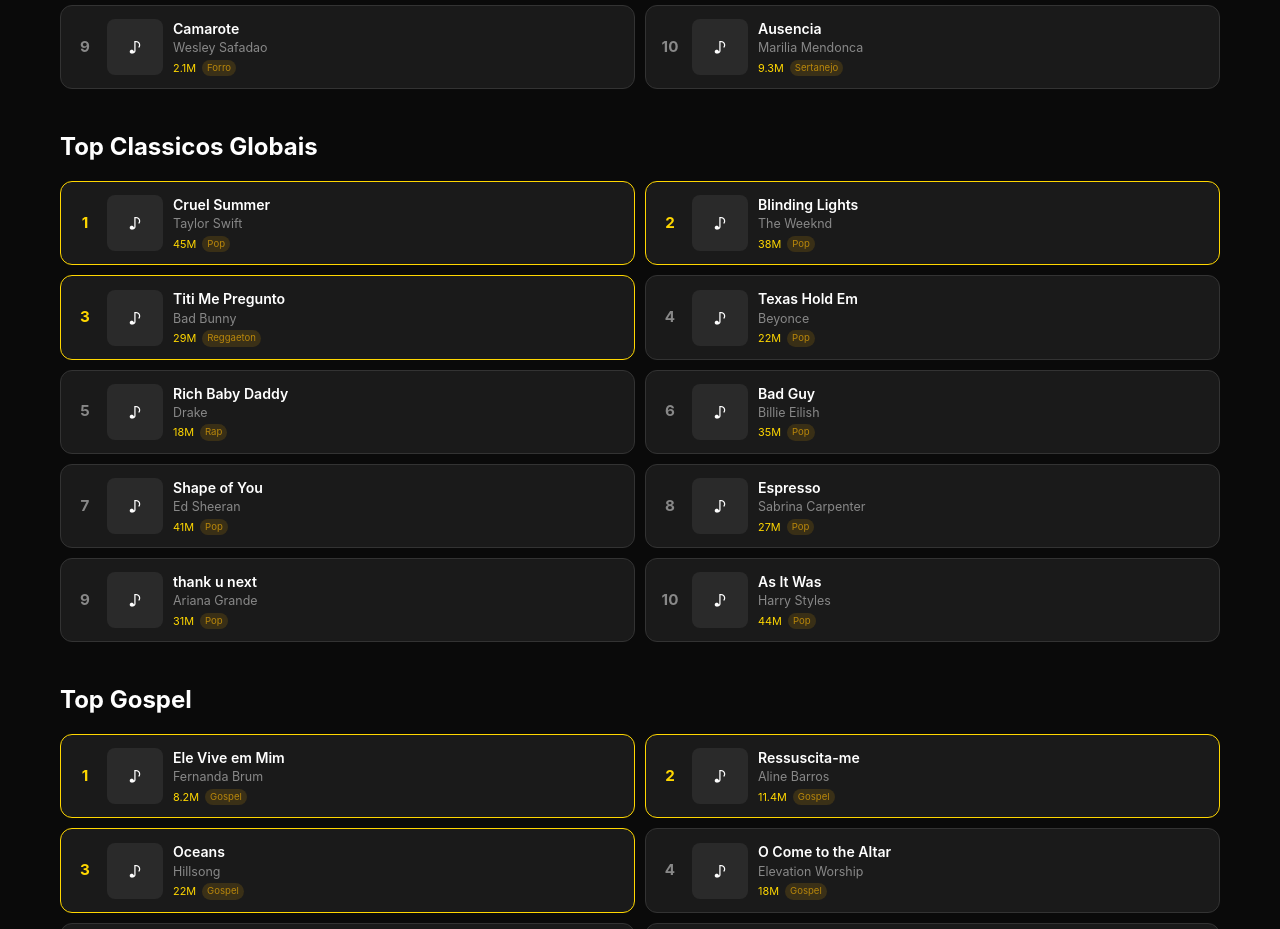
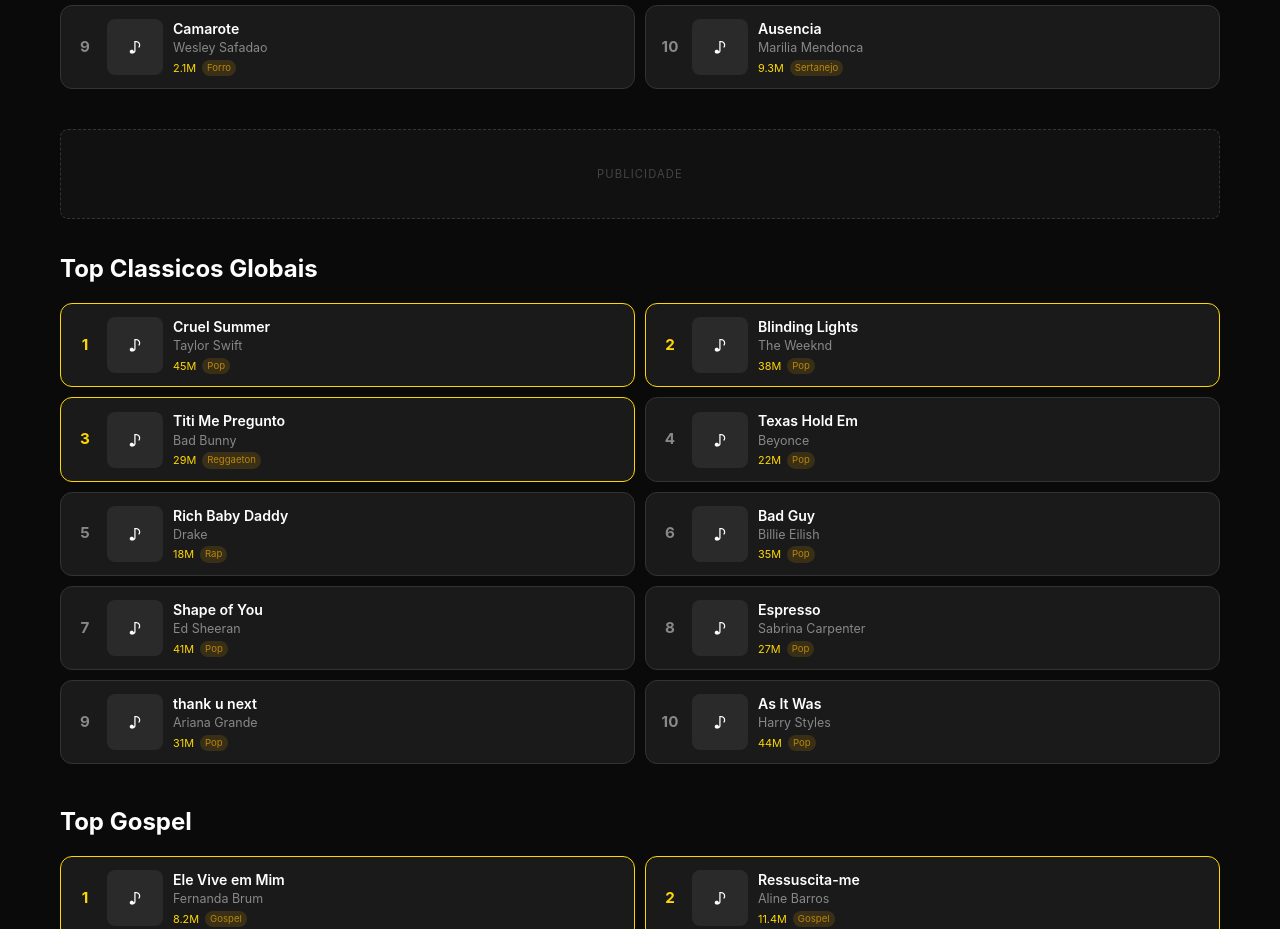
Before and after one commit to adhylsoon-crypto/hits-de-ouro, a Next.js app: page / in a window 1280 px wide. Shown: the part 1260-2189 px from the top of the page. Built offline with nearby package versions, Linux system fonts and the light colour scheme; no server answers.

Commit message:
banner entre secoes

```diff
--- a/app/page.tsx
+++ b/app/page.tsx
@@ -413,6 +413,7 @@ export default function Home() {
       <AdBanner isMobile={isMobile} />
 
       <Section title="Top Musicas Brasileiras" items={lists.br} flag="https://flagcdn.com/w40/br.png" />
+<AdBanner isMobile={isMobile} />
       <Section title="Top Classicos Globais" items={lists.global} />
       <Section title="Top Gospel" items={lists.gospel} />
       <Section title="Top Rock" items={lists.rock} />
```
